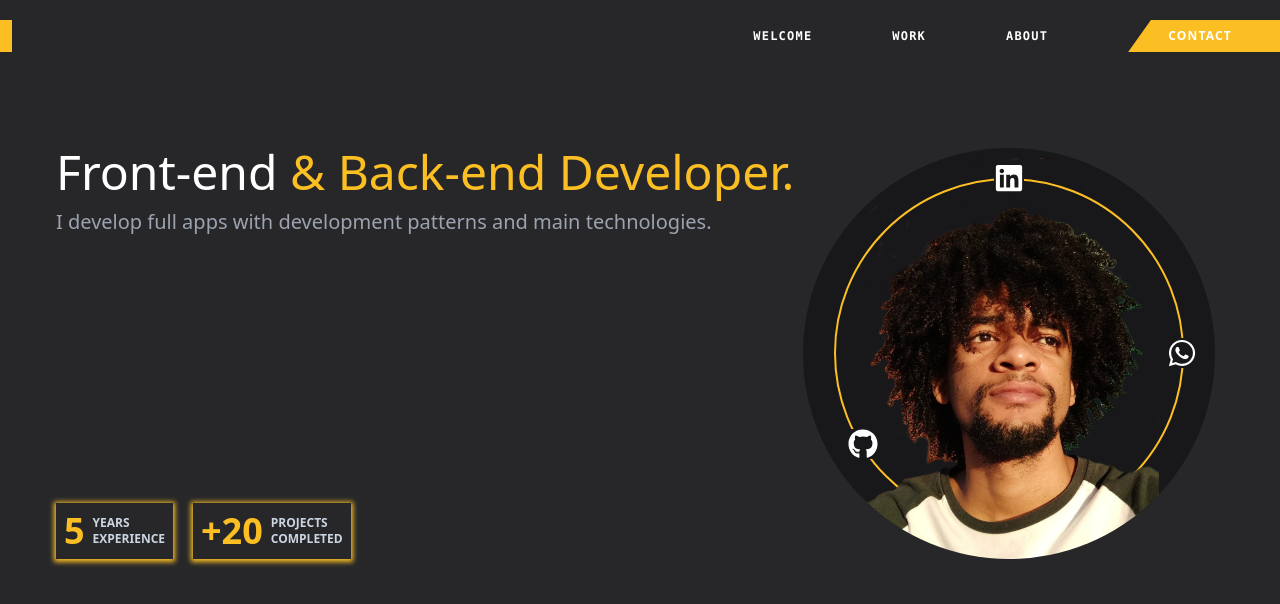
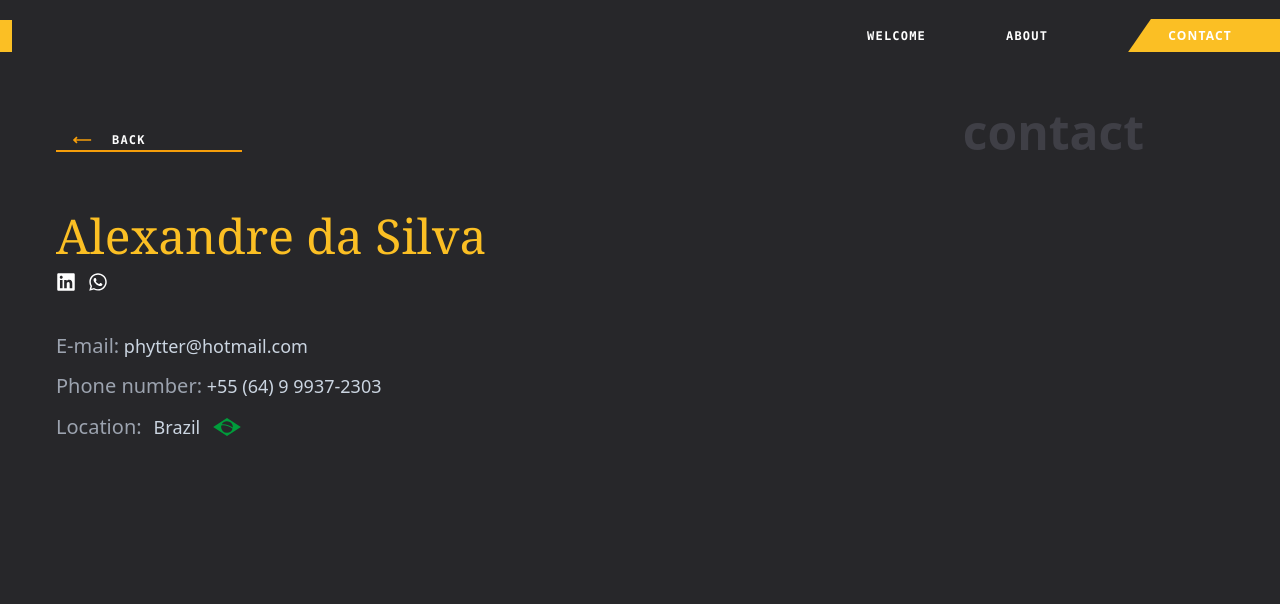
Before and after one commit to phytter/curriculum-site, a React (Vite) app: page /contact in a window 1280 px wide. Before the commit this address led to /. Shown: the top 604 px of the page. Built offline with nearby package versions, Linux system fonts and the light colour scheme.

Commit message:
feat: finish home page and create contact page

```diff
--- a/src/App.tsx
+++ b/src/App.tsx
@@ -2,10 +2,8 @@ import { Header } from "./presentation/components"
 import Routes from './main/routes'
 
 function App() {
-
   return (
     <div className="bg-zinc-800 min-h-screen">
-
       <Routes>
         <Header />
       </Routes>
--- a/src/main/routes.tsx
+++ b/src/main/routes.tsx
@@ -4,7 +4,7 @@ import {
   Route,
   Navigate
 } from "react-router-dom";
-import { About, Home } from "@/presentation/pages";
+import { About, Home, Contact } from "@/presentation/pages";
 
 const Router = ({ children }: { children: React.ReactNode }) => {
   return (
@@ -13,6 +13,7 @@ const Router = ({ children }: { children: React.ReactNode }) => {
       <Routes>
         <Route path="/" element={<Home />} />
         <Route path="/about" element={<About />} />
+        <Route path="/contact" element={<Contact />} />
         <Route path="*" element={<Navigate to="/" replace/>} />
       </Routes>
     </BrowserRouter>
--- a/src/presentation/components/back-button/index.tsx
+++ b/src/presentation/components/back-button/index.tsx
@@ -1,8 +1,13 @@
 import { CgArrowLongLeft } from 'react-icons/cg'
+import { useNavigate } from 'react-router-dom'
 
   const BackButton: React.FC = () => {
+    const navigate = useNavigate()
     return (
-      <button className='text-white font-mono text-xs tracking-widest font-semibold flex gap-5 items-center border-b-2 border-b-amber-500 pl-4 pr-24 hover:opacity-70'>
+      <button
+        className='text-white font-mono text-xs tracking-widest font-semibold flex gap-5 items-center border-b-2 border-b-amber-500 pl-4 pr-24 hover:opacity-70'
+        onClick={() => navigate(-1)}
+      >
         <CgArrowLongLeft size={20} className="text-amber-500" /> BACK
       </button>
     )
--- a/src/presentation/components/content-header/index.tsx
+++ b/src/presentation/components/content-header/index.tsx
@@ -1,11 +1,11 @@
 import BackButton from "../back-button"
 
-const ContentHeader: React.FC = () => {
+const ContentHeader= ({ title = '' }) => {
     return (
 			<div className="flex justify-between mb-10 items-baseline">
 				<BackButton />
 				<h1 className="text-zinc-700	text-5xl font-bold md:pr-20">
-					about
+					{title}
 				</h1>
 			</div>
     )
--- a/src/presentation/components/header/index.tsx
+++ b/src/presentation/components/header/index.tsx
@@ -1,14 +1,20 @@
-import { Link } from "react-router-dom"
+import { Link, useLocation } from "react-router-dom"
 
 type MenuHeaderProps = {
   title: string
+  path: string
 }
 
 const MenuHeader: React.FC<MenuHeaderProps> = (props: MenuHeaderProps) => {
+  const location = useLocation()
+  const isActive = location.pathname === props.path
+
   return (
-    <span className="text-white uppercase font-mono font-semibold">
-      {props.title}
-    </span>
+    <Link to={props.path}>
+      <span className={`text-${isActive ? 'amber-400' : 'white'} uppercase font-mono font-semibold`}>
+        {props.title}
+      </span>
+    </Link>
   )
 }
 
@@ -17,14 +23,13 @@ const Header: React.FC = () => {
     <header className="pt-5 flex justify-between items-center">
       <div className="h-8 w-3 bg-amber-400" />
       <div className="flex justify-end gap-10 sm:gap-20 tracking-widest items-baseline text-xs">
-        <Link to="/">
-          <MenuHeader title="Welcome" />
+        <MenuHeader path="/" title="Welcome" />
+        <MenuHeader path="/about" title="About" />
+        <Link to="/contact">
+          <span className="text-white uppercase font- font-semibold bg-amber-400 pl-10 py-2 pr-12 clip-about">
+            Contact
+          </span>
         </Link>
-        <MenuHeader title="Work" />
-        <MenuHeader title="About" />
-        <span className="text-white uppercase font- font-semibold bg-amber-400 pl-10 py-2 pr-12 clip-about">
-          Contact
-        </span>
       </div>
     </header>
   )
--- a/src/presentation/pages/about/index.tsx
+++ b/src/presentation/pages/about/index.tsx
@@ -1,4 +1,4 @@
-import { FaGithub, FaLinkedin, FaFacebookSquare } from 'react-icons/fa'
+import { FaGithub, FaLinkedin, FaWhatsapp } from 'react-icons/fa'
 import { Content, ContentHeader } from "@/presentation/components"
 import ProfilePicture from '@/assets/profile-picture.jpg'
 
@@ -23,16 +23,24 @@ function About() {
 
   return (
     <Content className="flex flex-col min-h-[calc(80vh_-_32px_-_1.25rem)]">
-      <ContentHeader />
+      <ContentHeader title="about" />
       <div className="flex-1 flex flex-col md:flex-row flex-wrap justify-center items-center md:items-stretch  md:justify-around sm:gap-4">
         <div className="flex flex-col justify-center">
-          <p className="text-gray-400 text-xs font-mono tracking-widest">WEB DEVELOPER / BACK-END DEVELOPER</p>
+          <p className="text-gray-400 text-xs font-mono tracking-widest">FRONT-END DEVELOPER / BACK-END DEVELOPER</p>
           <h1 className="text-amber-400 font-serif text-5xl mt-4">Alexandre da Silva</h1>
-          <div className="flex gap-3 text-white mt-5">
-            <FaGithub />  <FaLinkedin /> <FaFacebookSquare />
+          <div className="flex gap-3 text-white mt-3">
+            <a target="_blank" href="https://github.com/phytter">
+              <FaGithub size={20} />
+            </a>
+            <a target="_blank" href="https://www.linkedin.com/in/alexandre-da-silva-a08b19146">
+              <FaLinkedin size={20} />
+            </a>
+            <a target="_blank" href="https://wa.me/556499372303">
+              <FaWhatsapp size={20} />
+            </a>
           </div>
           <p className="text-gray-500 text-sm mt-5 w-72 mb-14">
-            Lorem ipsum dolor sit amet, consectetur adipiscing elit. Donec pharetra eros ac quam porta porta. Cras id arcu facilisis, volutpat lacus sed, vulputate dolor. Donec viverra tortor id quam aliquet, ultricies interdum dui rhoncus.
+            Since my childhood i love the world of thechnology and because of that i joined the computer science course, where i had my first contact with programming and since then i never stopped. My focus is develop modern and fast web systems.
           </p>
 
           <a href="#" className="block sm:inline mb-5 sm:mb-0 font-mono mt-5 text-amber-400 text-xs tracking-widest py-1 px-1 border-2 border-amber-500 text-center">
@@ -49,7 +57,7 @@ function About() {
 
         <div className="flex flex-row justify-around mt-10 lg:mt-5 w-full overflow-hidden xl:w-fit">
           <InfomationBox className="top-2/3" title="IMPROVING" skills={['Mobile development', 'Artificial Intelligence']} />
-          <InfomationBox className="top-1/3" title="SKILLS" skills={['Front-end development', 'Back end development']} />
+          <InfomationBox className="top-1/3" title="SKILLS" skills={['Front-end development', 'Back-end development']} />
           <InfomationBox className="top-10" title="TECNOLOGIES" skills={['ReactJs', 'NodeJs', 'Python', 'MongoDB']} />
         </div>
       </div>
--- /dev/null
+++ b/src/presentation/pages/contact/index.tsx
@@ -0,0 +1,38 @@
+import { FaWhatsapp, FaLinkedin } from 'react-icons/fa'
+import { GiBrazilFlag } from 'react-icons/gi'
+import { Content, ContentHeader } from "@/presentation/components"
+
+function Contact() {
+
+  return (
+    <Content className="flex flex-col min-h-[calc(80vh_-_32px_-_1.25rem)]">
+      <ContentHeader title="contact" />
+      <div className="flex flex-col md:flex-row flex-wrap items-center md:items-stretch sm:gap-4">
+        <div className="flex flex-col justify-center">
+          {/* <p className="text-gray-400 text-xs font-mono tracking-widest">FRONT-END DEVELOPER / BACK-END DEVELOPER</p> */}
+          <h1 className="text-amber-400 font-serif text-5xl mt-4">Alexandre da Silva</h1>
+          <div className="flex gap-3 text-white mt-3">
+            <a target="_blank" href="https://www.linkedin.com/in/alexandre-da-silva-a08b19146">
+              <FaLinkedin size={20} />
+            </a>
+            <a target="_blank" href="https://wa.me/556499372303">
+              <FaWhatsapp size={20} />
+            </a>
+          </div>
+
+          <div className="mt-10 text-lg text-slate-300">
+            <span className="text-gray-400 text-xl">E-mail:</span> phytter@hotmail.com
+          </div>
+          <div className="mt-3 text-lg text-slate-300">
+            <span className="text-gray-400 text-xl">Phone number:</span> +55 (64) 9 9937-2303
+          </div>
+          <div className="mt-3 text-lg text-slate-300 flex gap-3 items-center">
+            <span className="text-gray-400 text-xl">Location:</span> Brazil <GiBrazilFlag color="#009c3b" size="30px" />
+          </div>
+        </div>
+      </div>
+    </Content>
+  )
+}
+
+export default Contact
--- a/src/presentation/pages/home/index.tsx
+++ b/src/presentation/pages/home/index.tsx
@@ -26,7 +26,7 @@ const Home: React.FC = () => {
           </span>
           <span className="text-amber-400 text-5xl">{' &'} Back-end Developer.</span>
           <div className="text-gray-400 text-xl mt-3 mb-10">
-            I develop full apps with development patterns and main technologies.
+            I develop modern web apps with development standards and main technologies.
           </div>
         </div>
 
@@ -40,9 +40,10 @@ const Home: React.FC = () => {
           <a target="_blank" className="z-[2] absolute bottom-[100px] left-[45px]" href="https://github.com/phytter">
             <FaGithub className="text-white text-3xl bg-zinc-900" />
           </a>
-          <div className="border-2 border-amber-400 rounded-[50%] w-[350px] h-[350px] absolute top-[30px] z-[0]">
-            <FaWhatsapp className="absolute top-[calc(50%_-_15px)] right-[-15px] text-white text-3xl bg-zinc-900" />
-          </div>
+          <a target="_blank" className="z-[2] absolute top-[calc(50%_-_15px)] right-[18px]" href="https://wa.me/556499372303">
+            <FaWhatsapp className="text-white text-3xl bg-zinc-900" />
+          </a>
+          <div className="border-2 border-amber-400 rounded-[50%] w-[350px] h-[350px] absolute top-[30px] z-[0]" />
           <img src={ProfilePicture} alt="me" className="w-[300px] z-[1] mt-[10px]" />
         </div>
       </div>
--- a/src/presentation/pages/index.ts
+++ b/src/presentation/pages/index.ts
@@ -1,2 +1,3 @@
 export { default as About } from './about'
 export { default as Home } from './home'
+export { default as Contact } from './contact'
```
